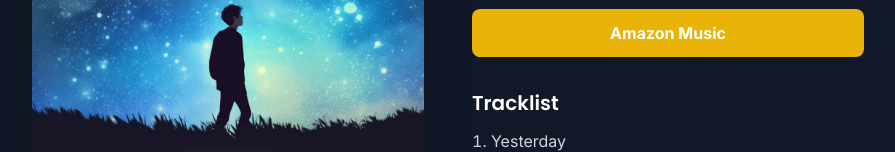
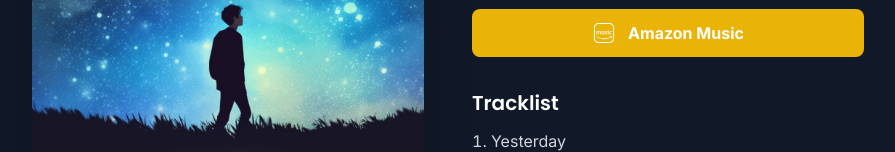
Before and after one commit to mchaelyu/site, a plain HTML site: page index.html in a window 1280 px wide. Shown: the part 367-519 px from the top of the page, without its empty margins (192-1087 px from the left). Drawn offline with nearby package versions, Linux system fonts and the light colour scheme.

Commit message:
Add Amazon Music Icon
* add gitignore file

```diff
--- a/index.html
+++ b/index.html
@@ -99,6 +99,7 @@
                             </a>
                             <!-- Amazon Music Button -->
                             <a href="https://www.amazon.com/music/player/albums/B0FB48QNCW" target="_blank" class="flex items-center justify-center bg-yellow-500 hover:bg-yellow-600 text-white font-bold py-3 px-4 rounded-lg transition-colors duration-300">
+                                <img src="images/amazonmusic.svg" alt="Amazon Music" class="w-6 h-6 mr-3" style="filter: invert(1) brightness(2);" />
                                 Amazon Music
                             </a>
                         </div>
```
Also changed, not shown: images/amazonmusic.svg (added), 1 other file.
